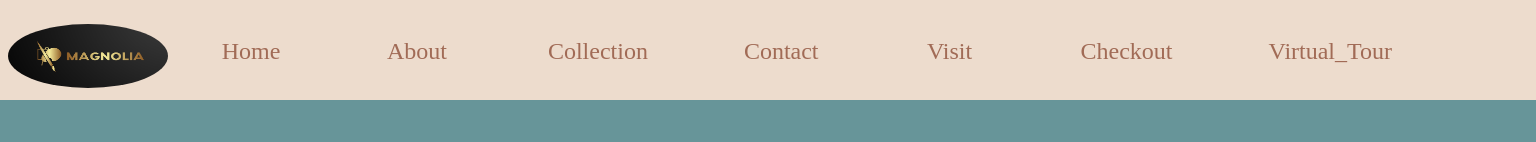
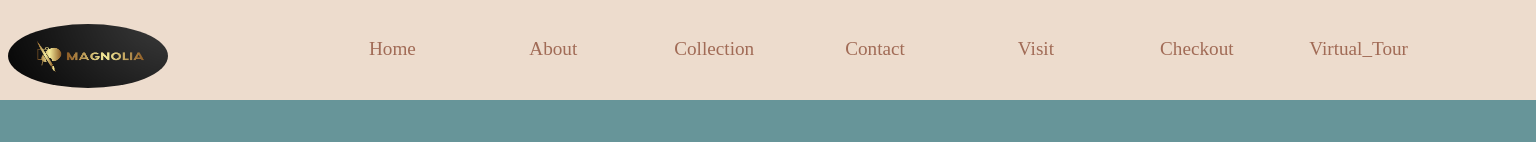
Before and after one commit to milicagareski/Online_museum_of_art_REACT, a React (Vite) app: page / in a window 1536 px wide. Shown: the top 142 px of the page. Built offline with nearby package versions, Linux system fonts and the light colour scheme; a web font is replaced by a local one.

Commit message:
nav changed

```diff
--- a/src/App.css
+++ b/src/App.css
@@ -201,7 +201,8 @@ ul {
 
 #welcome,
 #explore,
-#collection, #virtual {
+#collection,
+#virtual {
   font-size: 3rem;
   color: var(--third-color);
   margin-top: -1rem;
@@ -322,7 +323,8 @@ footer p {
 .about ul,
 .collection ul,
 .visit-list,
-.select-card, .virtual ul {
+.select-card,
+.virtual ul {
   display: flex;
   flex-direction: row;
   flex-wrap: wrap;
@@ -343,14 +345,16 @@ footer p {
 
 .about ul li,
 .collection ul li .visit-list li,
-.select-card article, .virtual ul li {
+.select-card article,
+.virtual ul li {
   list-style-type: none;
   max-width: 17rem;
   overflow: hidden;
   margin: 1rem;
 }
 
-.about li, .virtual li {
+.about li,
+.virtual li {
   height: 62rem;
   overflow: hidden;
 }
@@ -457,7 +461,8 @@ footer p {
 .btn {
   font-size: 2rem;
 }
-.btn, .about-btn {
+.btn,
+.about-btn {
   background-color: transparent;
   border: 2px solid var(--forth-color);
   text-transform: uppercase;
@@ -465,7 +470,8 @@ footer p {
   transition: var(--transition);
 }
 
-.btn:hover, .about-btn:hover {
+.btn:hover,
+.about-btn:hover {
   color: var(--third-color);
   background-color: var(--forth-color);
   border-color: var(--third-color);
@@ -766,7 +772,8 @@ form label h2 {
 
 .collection li,
 .about li,
-.visit-list li, .virtual li {
+.visit-list li,
+.virtual li {
   width: 80vw;
   padding: 1rem;
   background-color: var(--third-color);
@@ -872,7 +879,7 @@ form label h2 {
 .virtual h5 {
   margin-top: 6rem;
   color: var(--primary-color);
-  font-size: 2rem
+  font-size: 2rem;
 }
 
 .virtual video {
@@ -880,7 +887,7 @@ form label h2 {
 }
 
 .virtual ul {
-  margin-right: 2rem
+  margin-right: 2rem;
 }
 
 .team h2 {
@@ -954,15 +961,15 @@ form label h2 {
     margin-top: 6rem;
   }
 
-  .visit-list li, .collection li {
+  .visit-list li,
+  .collection li {
     max-width: 17rem;
-}
+  }
 
   video {
     width: 640px;
     height: 560px;
     margin-top: 6rem;
-
   }
 
   .about ul {
@@ -1062,7 +1069,6 @@ form label h2 {
   .art-item {
     margin: 2rem;
   }
-
 }
 
 @media screen and (min-width: 1200px) {
@@ -1127,42 +1133,6 @@ form label h2 {
     display: none;
   }
 
-  .nav-links {
-    flex-direction: row;
-    justify-content: space-between;
-    font-size: 1rem;
-    margin-left: 1rem;
-  }
-  .nav-links li {
-    font-size: 1.5rem;
-    border: none;
-    margin-top: -0.5rem;
-    padding: 1rem;
-  }
-  #nav-section {
-    display: flex;
-    flex-direction: row;
-    justify-content: space-between;
-    height: 100px;
-    display: block;
-  }
-  nav {
-    display: inline;
-  }
-
-  .hide-nav {
-    display: block;
-    transition: none;
-    height: 80px;
-  }
-  .show-nav {
-    display: block;
-    transition: none;
-    height: 80px;
-  }
-  nav {
-    margin-top: -5rem;
-  }
   .title {
     display: inline;
   }
```
